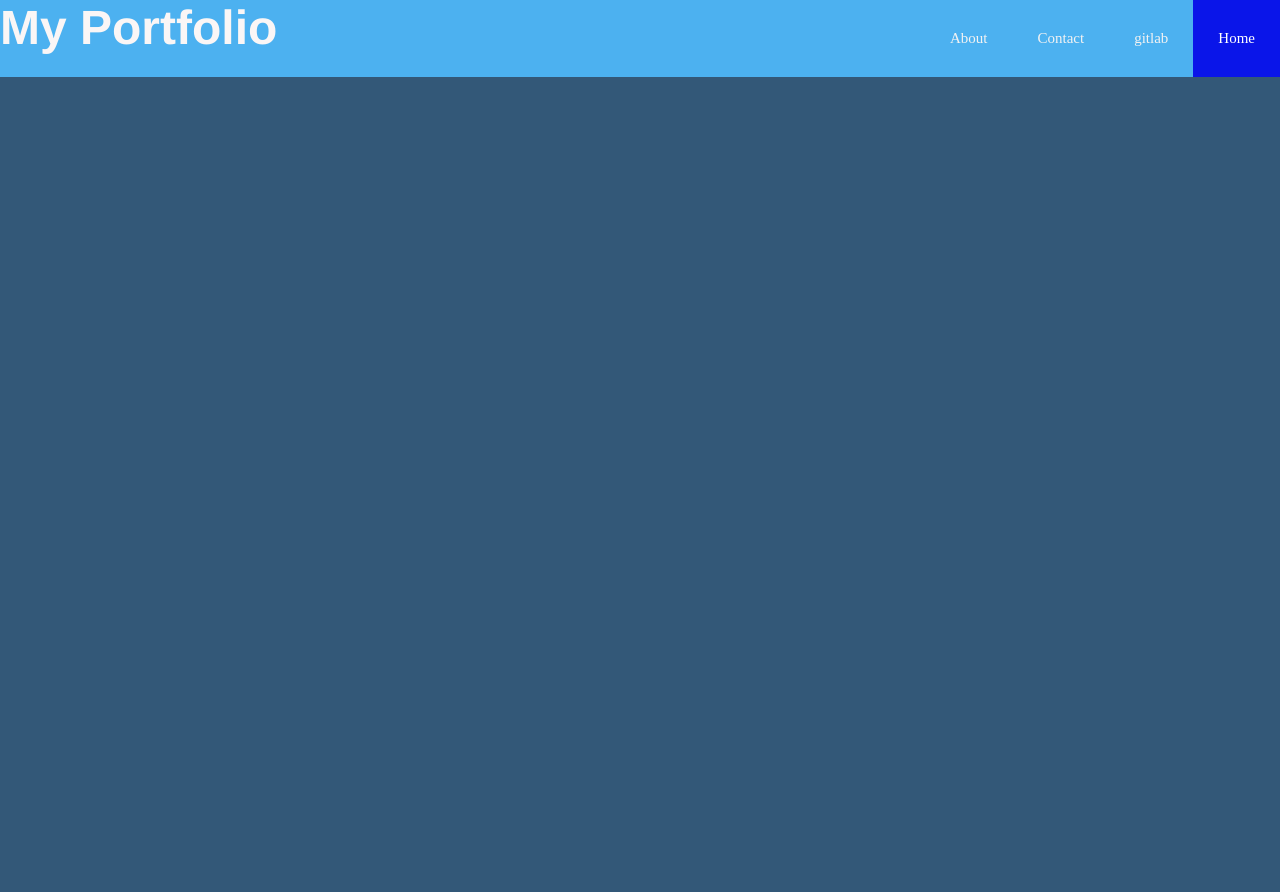
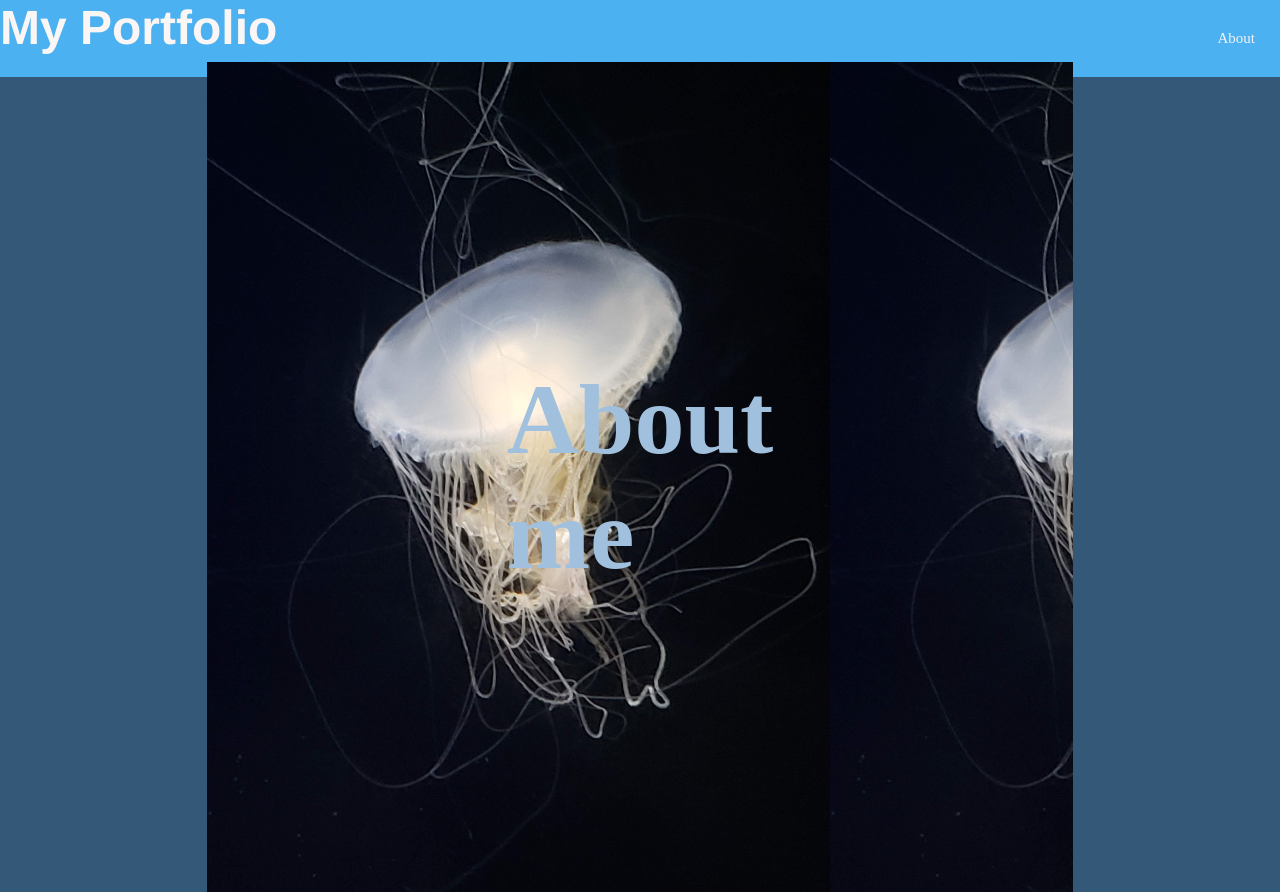
Before and after one commit to DNA601/challenge02, a plain HTML site: page index.html in a window 1280 px wide. Before the commit the page ends 800 px from the top, so only its background shows below. Drawn offline with Linux system fonts and the light colour scheme.

Commit message:
section nav working so far

```diff
--- a/assets/style.css
+++ b/assets/style.css
@@ -31,3 +31,22 @@ body {
     background-color: #0a15e9;
     color: white;
 }
+
+.abt {
+    font-size: 100px;
+    padding: 300px;
+    margin: 300px;
+    background-image: url(../assets/images/jelly.jpg);
+    background-size: contain;
+    color: #a0c0de;
+}
+
+section {
+    display: flex;
+    height: 100vh;
+    width: 100%;
+    align-items: center;
+    justify-content: center;
+    color: #96c7e8;
+    font-size: 70px;
+}
--- a/index.html
+++ b/index.html
@@ -15,9 +15,6 @@
 
         <div class="navbar">
             <h1 class="page-title">My Portfolio</h1>
-            <a class="home" href="#home">Home</a>
-            <a href="#news">gitlab</a>
-            <a href="#contact">Contact</a>
             <a href="#about">About</a>
             <!-- These are anchor elements which will help me create hyperlinks to the locations in the page. -->
         </div>
@@ -31,19 +28,32 @@
 
 
     <main>
-        <section>
 
+        <section id="about">
+            <h1 class="abt">About me</h1>
         </section>
+
+
+
+
+
 
 
 
 
     </main>
 
+
+
+
+
+
+    <footer>
+
+    </footer>
+
 </body>
 
-<footer>
 
-</footer>
 
 </html>
```
Also changed, not shown: assets/images/jelly.jpg (added), 1 other file.
